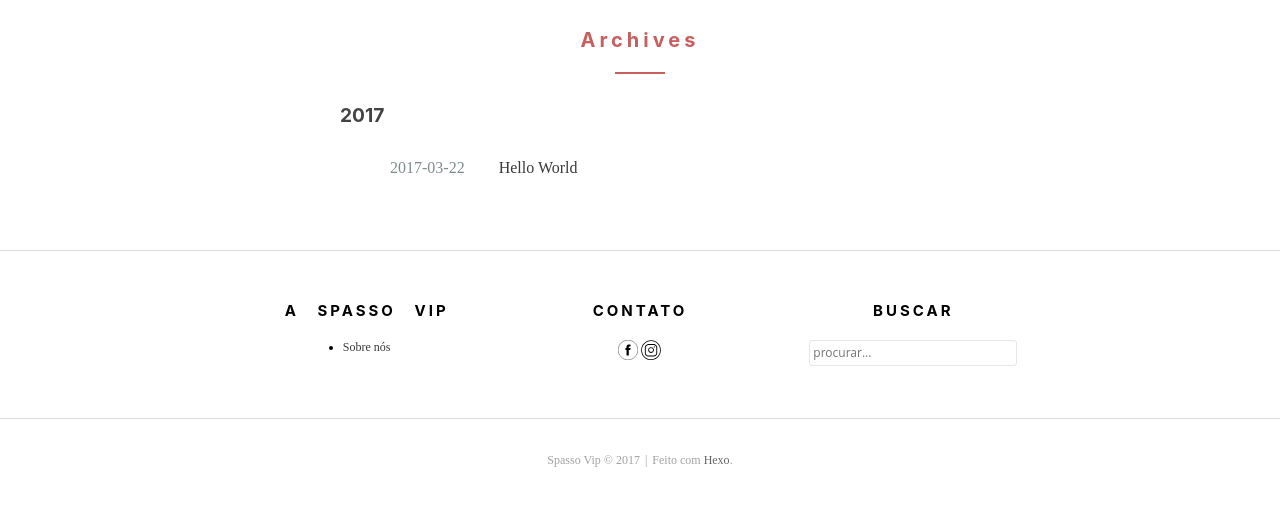
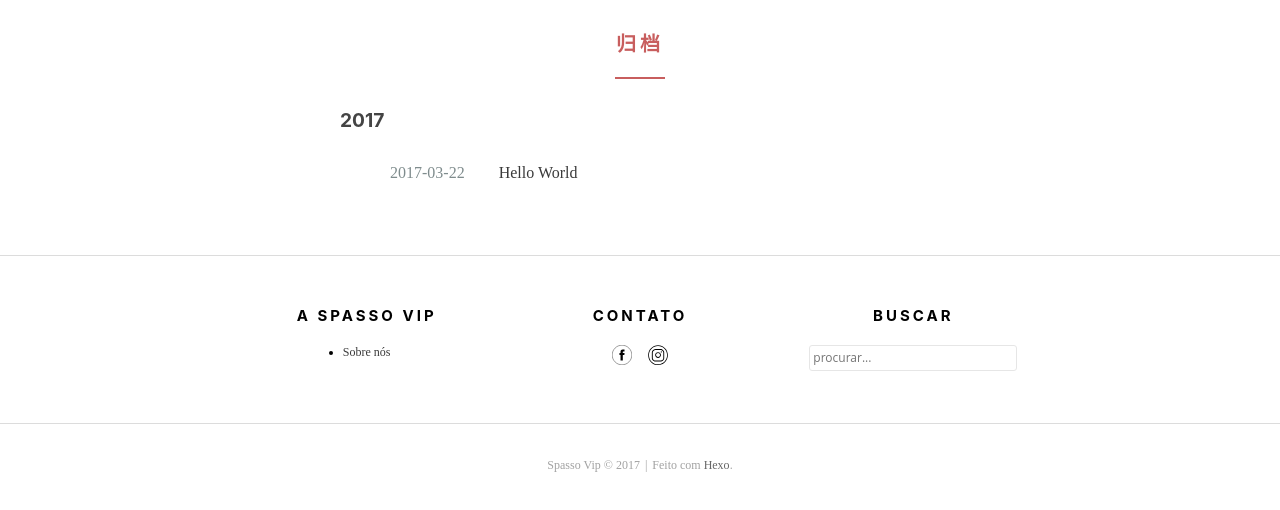
Before and after one commit to spassovip/spassovip.github.io, a plain HTML site: page archives/index.html in a window 1280 px wide. Shown: the part 72-582 px from the top of the page. Drawn offline with Linux system fonts and the light colour scheme.

Commit message:
Site updated: 2017-03-22 18:13:56

```diff
--- a/archives/index.html
+++ b/archives/index.html
@@ -33,7 +33,7 @@
 
   <!-- Title -->
 
-  <title>Archives - Spasso Vip</title>
+  <title>归档 - Spasso Vip</title>
 
 
   <link rel="shortcut icon" href="https://hexo.io/icon/favicon-96x96.png">
@@ -110,7 +110,7 @@
 <!-- Main Content -->
 <div class="archive content-area">
   <div class="container">
-    <h1 class="entry-title">Archives</h1>
+    <h1 class="entry-title">归档</h1>
     <div class="row">
       <div class="col-lg-8 col-lg-offset-2 col-md-10 col-md-offset-1">
         <!-- Use lodash to classify posts. See https://lodash.com/docs#groupBy
--- a/css/style.css
+++ b/css/style.css
@@ -649,17 +649,17 @@ Footer
 .widget-title {
   text-transform: uppercase;
   letter-spacing: 0.2em;
-  word-spacing: 12px;
   margin: 0 0 20px;
   text-align: center; }
 
+.widget-text {
+  word-spacing: 13px; }
   .widget-text input[type="text"] {
     width: 200px;
     color: #111;
     border: 1px solid #E6E6E6;
     border-radius: 3px;
     padding: 3px; }
-
   .widget-text input[type="submit"] {
     border: 1px solid;
     border-color: #ccc #ccc #bbb;
```
Also changed, not shown: 2017/03/22/hello-world/index.html (+1 -1 lines), archives/2017/03/index.html (+1 -1 lines), archives/2017/index.html (+1 -1 lines). Lines whose indentation alone changed are shown as unchanged.
